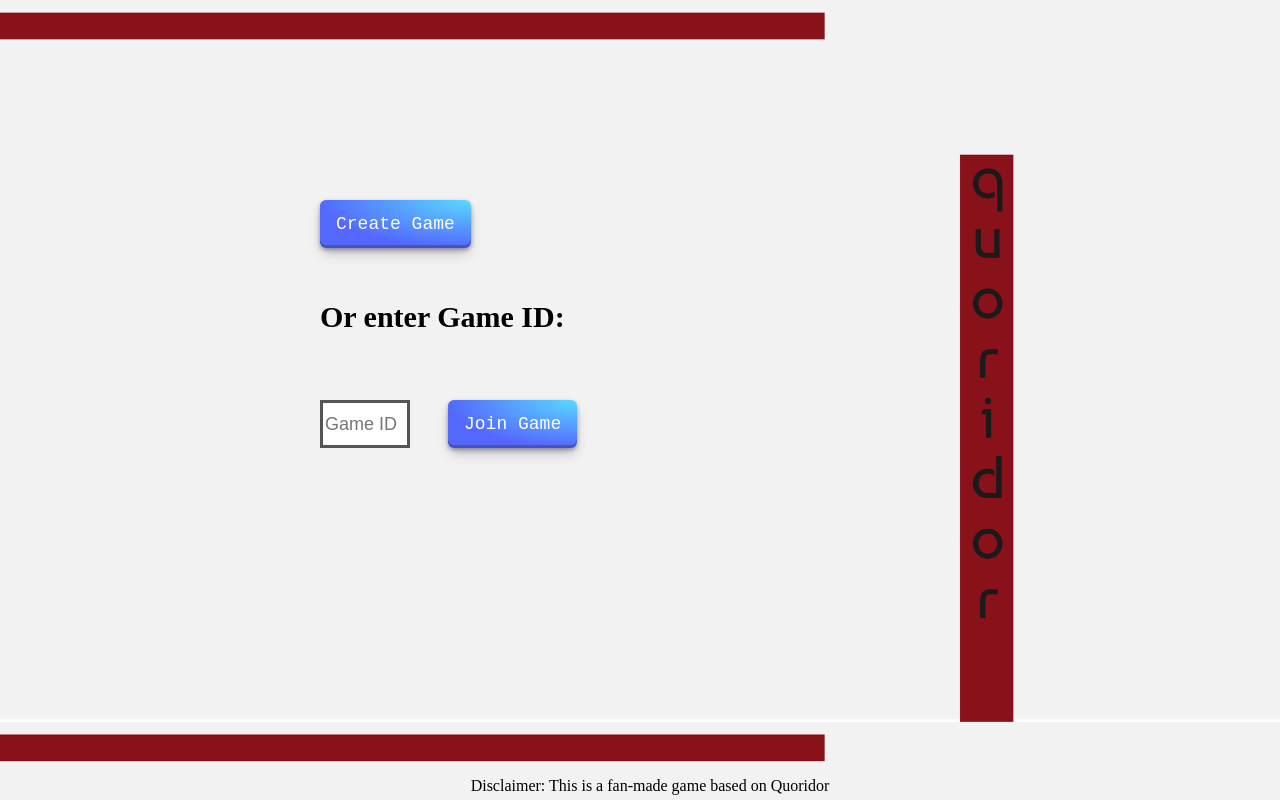
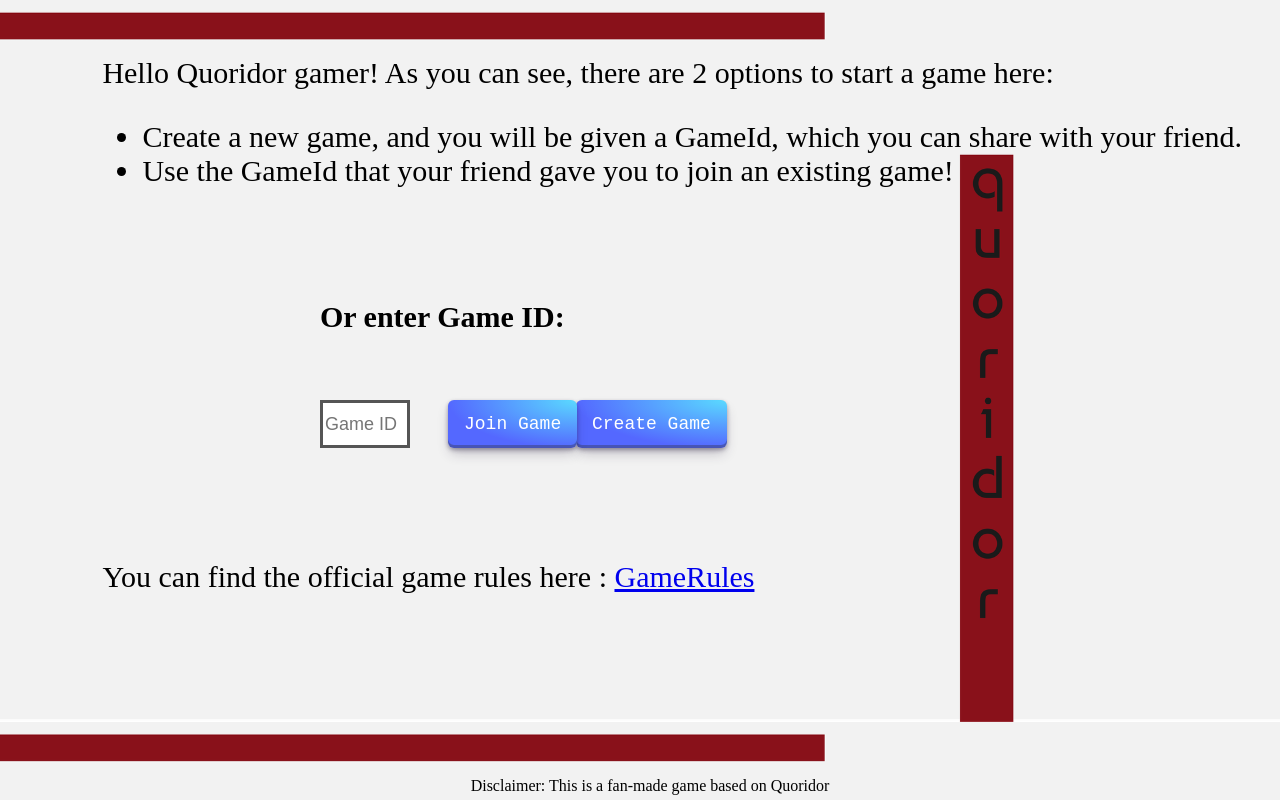
Before and after one commit to bbujdoso94/QuoridorReact, a React (Create React App) app in the folder Quoridor/: page / in a window 1280 px wide. Built offline with nearby package versions, Linux system fonts and the light colour scheme; the HTML template or start-up script is replaced by a standard one.

Commit message:
game Rules and Explanation of use added to main page

```diff
--- a/Quoridor/src/App.css
+++ b/Quoridor/src/App.css
@@ -134,8 +134,22 @@
 
 button.createGameButton {
   position:fixed;
-  top:25%;
-  left: 25%;
+  top:50%;
+  left: 45%;
+}
+
+div.explUseOfSite{
+  position: fixed;
+  top:7%;
+  left:8%;
+  font-size: 30px;
+}
+
+div.gameRules{
+  position: fixed;
+  top:70%;
+  left:8%;
+  font-size: 30px;
 }
 
 input.inputForGameId{
--- a/Quoridor/src/components/MyWebsocket.jsx
+++ b/Quoridor/src/components/MyWebsocket.jsx
@@ -76,6 +76,12 @@
   return (
       <>
           <div className="websocketComponents">
+          <div className ="explUseOfSite"> Hello Quoridor gamer! As you can see, there are 2 options to start a game here:
+            <ul>
+              <li>Create a new game, and you will be given a GameId, which you can share with your friend.</li>
+              <li>Use the GameId that your friend gave you to join an existing game!</li>
+            </ul>
+          </div>
             <Link to="/game">
               <button onClick={createGame}className="createGameButton">Create Game</button><br/>
             </Link>
@@ -86,6 +92,9 @@
               <button onClick={subscribeToEndpoint}className="joinGameButton">Join Game</button>
             </Link>
             <br></br>
+            <div className = "gameRules">
+              You can find the official game rules here : <a href="https://www.ultraboardgames.com/quoridor/game-rules.php">GameRules</a>
+            </div>
             <footer className="footer">Disclaimer: This is a fan-made game based on Quoridor</footer>
           </div>
           <br/>
```
